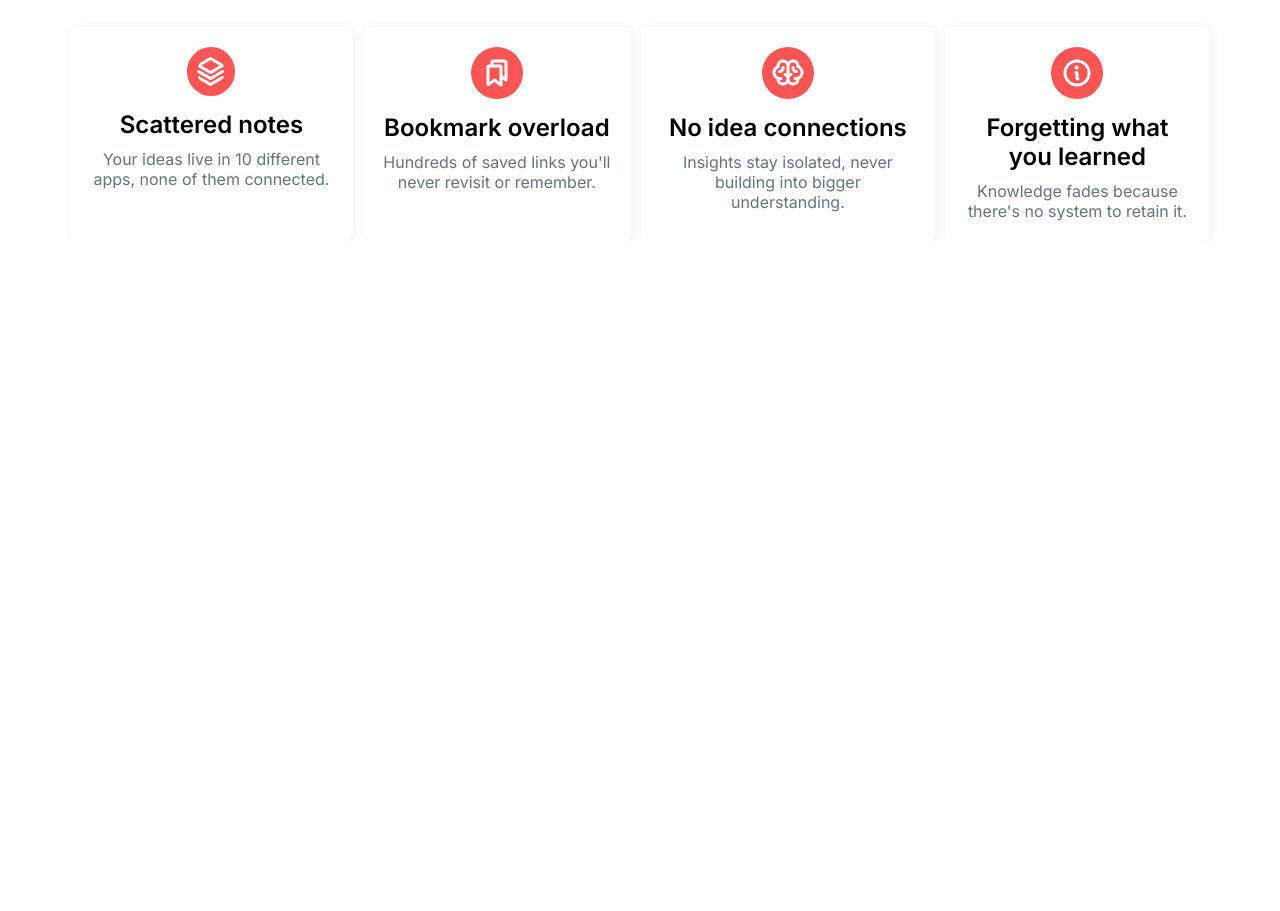
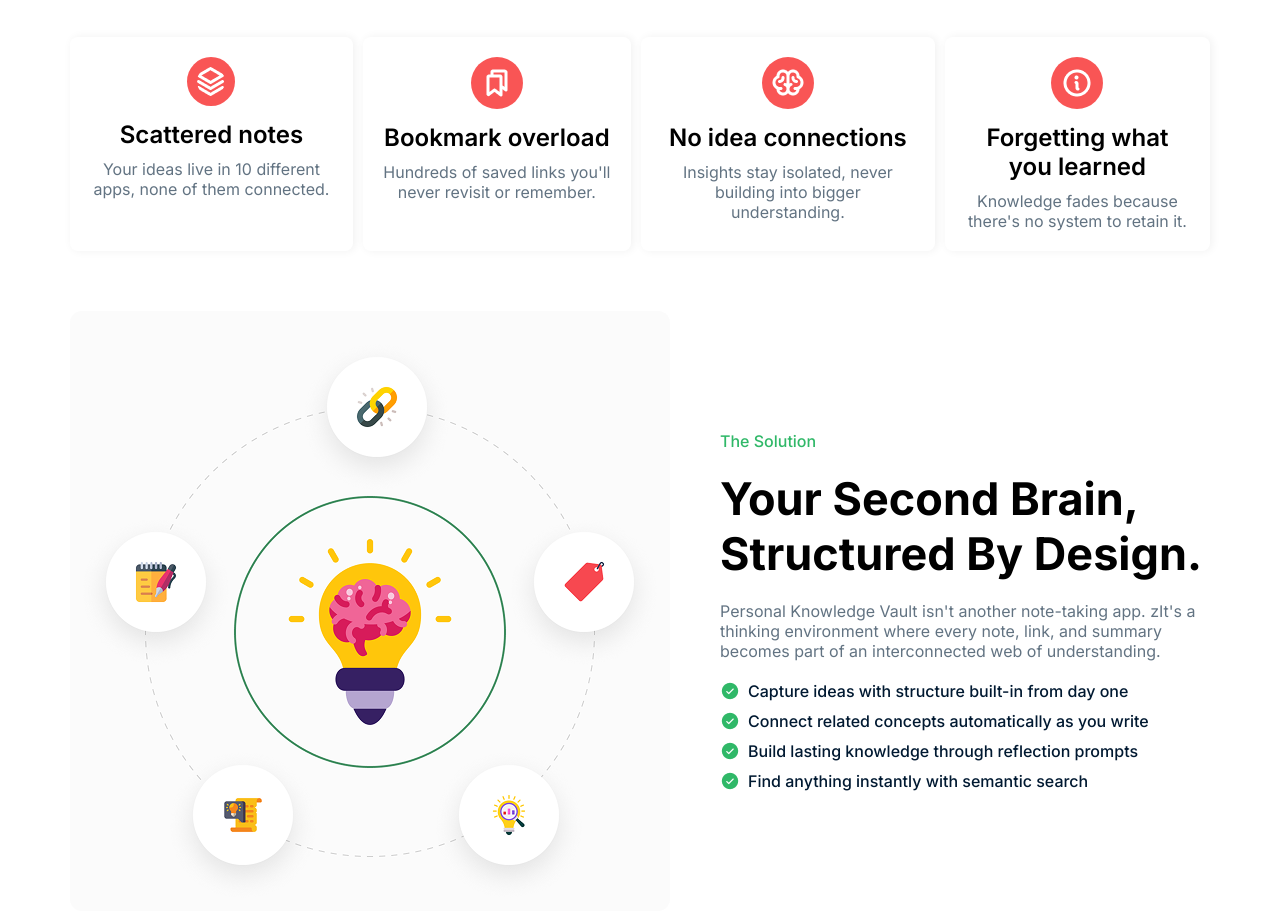
Before and after one commit to mdferdowsanwar/my-ph-a1, a plain HTML site: page index.html in a window 1280 px wide. Shown: the part 835-1746 px from the top of the page. Before the commit the page ends 1076 px from the top, so only its background shows below. Drawn offline with Linux system fonts and the light colour scheme.

Commit message:
my-ph-a1 Second brain section adding according to figma

```diff
--- a/index.html
+++ b/index.html
@@ -85,7 +85,35 @@
         </section>
         <!-- /Notes section end -->
 
+        <!-- /Second Brain section start -->
+         <section id="secondBrain">
+            <div class="container">
+                <div class="second-brain-parent">
+                    <img src="./assets/knowledge.png" alt="Knowledge">
 
+                    <div class="second-brain-section">
+                        <small>The Solution</small>
+                        <h2>Your second brain, structured by design.</h2>
+                        <p>Personal Knowledge Vault isn't another note-taking app. zIt's a thinking environment where every note, link, and summary becomes part of an interconnected web of understanding.</p>
+                        <ul>
+                            <li>
+                                <img src="./assets/CheckCircle.png" alt=""> Capture ideas with structure built-in from day one
+                            </li>
+                            <li>
+                                <img src="./assets/CheckCircle.png" alt=""> Connect related concepts automatically as you write
+                            </li>
+                            <li>
+                                <img src="./assets/CheckCircle.png" alt=""> Build lasting knowledge through reflection prompts
+                            </li>
+                            <li>
+                                <img src="./assets/CheckCircle.png" alt=""> Find anything instantly with semantic search
+                            </li>
+                        </ul>
+                    </div>
+                </div>
+            </div>
+         </section>
+         <!-- /Second Brain section end -->
     </main>
 
     <footer></footer>
--- a/style.css
+++ b/style.css
@@ -108,45 +108,82 @@ header #navbar .nav li a:hover{
 }
 #banner .banner-parent .banner-btn .banner-2nd-btn:hover{border: 2px solid #30B868;}
 /* Notes Section CSS */
-#notes{margin-top: 50px;}
-#notes .notes-title{text-align: center;}
-#notes .notes-title h2{
+#notes{margin-top: 60px;}
+#notes .container .notes-title{text-align: center;}
+#notes .container .notes-title h2{
     font-size: 48px;
     font-weight: 700;
 }
-#notes .notes-title p{
+#notes .container .notes-title p{
     font-size: 16px;
     font-weight: 400;
     color: rgba(98, 115, 130, 1);
     margin: 15px auto;
 }
-#notes .notes-cards{
+#notes .container .notes-cards{
     display: flex;
     justify-content: space-between;
     gap: 10px;
     margin-top: 40px;
 }
-#notes .notes-cards .notes-single-card{
+#notes .container .notes-cards .notes-single-card{
     text-align: center;
     padding: 20px;
     border-radius: 8px;
     box-shadow: 2px 0px 10px 0px rgba(0, 0, 0, 0.06);
 }
-#notes .notes-cards .notes-single-card img{
+#notes .container .notes-cards .notes-single-card img{
     background: rgba(249, 85, 85, 1);
     padding: 10px;
     border-radius: 50%;
 }
-#notes .notes-cards .notes-single-card h3{
+#notes .container .notes-cards .notes-single-card h3{
     font-size: 24px;
     font-weight: 600;
     margin: 10px auto;
 }
-#notes .notes-cards .notes-single-card p{
+#notes .container .notes-cards .notes-single-card p{
     font-size: 16px;
     font-weight: 400;
     line-height: 20px;
     margin-top: 10px;
     color: rgba(98, 115, 130, 1);
 }
-/* Notes Section CSS */
+/* Second Brain Section CSS */
+#secondBrain{margin-top: 60px;}
+#secondBrain .container .second-brain-parent{
+    display: flex;
+    justify-content: space-between;
+    align-items: center;
+    gap: 50px;
+}
+#secondBrain .container .second-brain-parent .second-brain-section small{
+    font-size: 16px;
+    font-weight: 500;
+    color: #30B868;
+    display: inline-block;
+    margin: 10px auto;
+}
+#secondBrain .container .second-brain-parent .second-brain-section h2{
+    font-size: 45px;
+    font-weight: 700;
+    text-transform: capitalize;
+    margin: 10px auto;
+}
+#secondBrain .container .second-brain-parent .second-brain-section p{
+    font-size: 16px;
+    font-weight: 400;
+    color: rgba(98, 115, 130, 1);
+    margin: 20px auto;
+}
+#secondBrain .container .second-brain-parent .second-brain-section ul{
+    list-style-type: none;
+}
+#secondBrain .container .second-brain-parent .second-brain-section ul li{
+    display: flex;
+    gap: 8px;
+    font-size: 16px;
+    font-weight: 500;
+    color: rgba(0, 25, 49, 1);
+    margin: 10px auto;
+}
```
